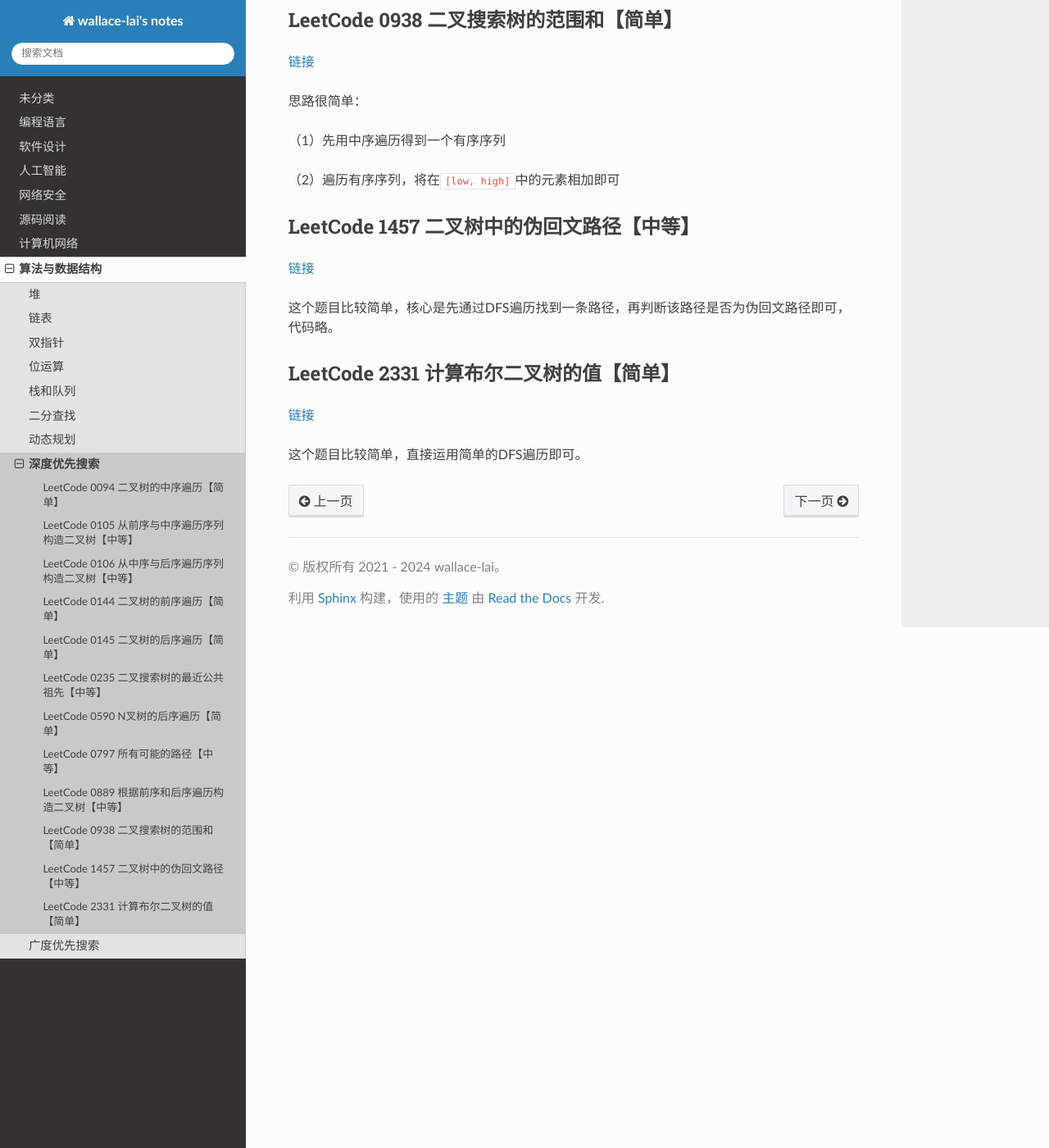
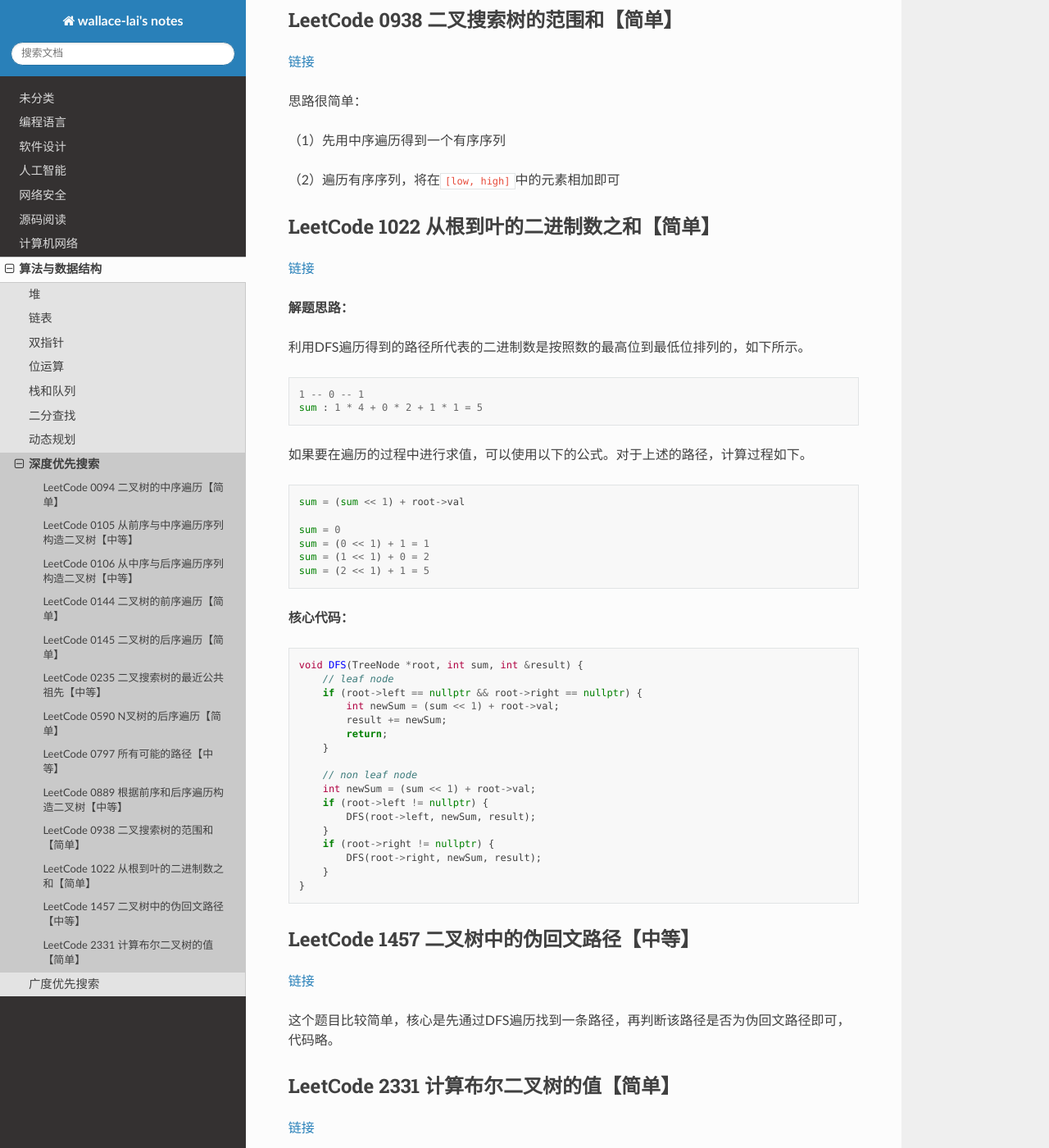
Before and after one commit to wallace-lai/learning-notes, a Sphinx documentation site: the page built from source/DataStructureAndAlgorithm/dfs0.md, in a window 1280 px wide and 1400 px high, scrolled down 6844 px. Shown: the whole window at 82% size. Built offline with Sphinx 7.4.7 and the Read the Docs theme 2.0.0, drawn with Linux system fonts in a browser that asks for light colours.

Commit message:
update post

````diff
--- a/source/DataStructureAndAlgorithm/dfs0.md
+++ b/source/DataStructureAndAlgorithm/dfs0.md
@@ -312,6 +312,50 @@ TreeNode* BuildTree(vector<int> &pre, int preBeg, int preEnd,
 
 （2）遍历有序序列，将在`[low, high]`中的元素相加即可
 
+## LeetCode 1022 从根到叶的二进制数之和【简单】
+[链接](https://leetcode.cn/problems/sum-of-root-to-leaf-binary-numbers/description/)
+
+**解题思路：**
+
+利用DFS遍历得到的路径所代表的二进制数是按照数的最高位到最低位排列的，如下所示。
+
+```
+1 -- 0 -- 1
+sum : 1 * 4 + 0 * 2 + 1 * 1 = 5
+```
+
+如果要在遍历的过程中进行求值，可以使用以下的公式。对于上述的路径，计算过程如下。
+
+```
+sum = (sum << 1) + root->val
+
+sum = 0
+sum = (0 << 1) + 1 = 1
+sum = (1 << 1) + 0 = 2
+sum = (2 << 1) + 1 = 5
+```
+
+**核心代码：**
+
+```cpp
+void DFS(TreeNode *root, int sum, int &result) {
+    // leaf node
+    if (root->left == nullptr && root->right == nullptr) {
+        int newSum = (sum << 1) + root->val;
+        result += newSum;
+        return;
+    }
+
+    // non leaf node
+    int newSum = (sum << 1) + root->val;
+    if (root->left != nullptr) {
+        DFS(root->left, newSum, result);
+    }
+    if (root->right != nullptr) {
+        DFS(root->right, newSum, result);
+    }
+}
+```
 
 ## LeetCode 1457 二叉树中的伪回文路径【中等】
 
````
